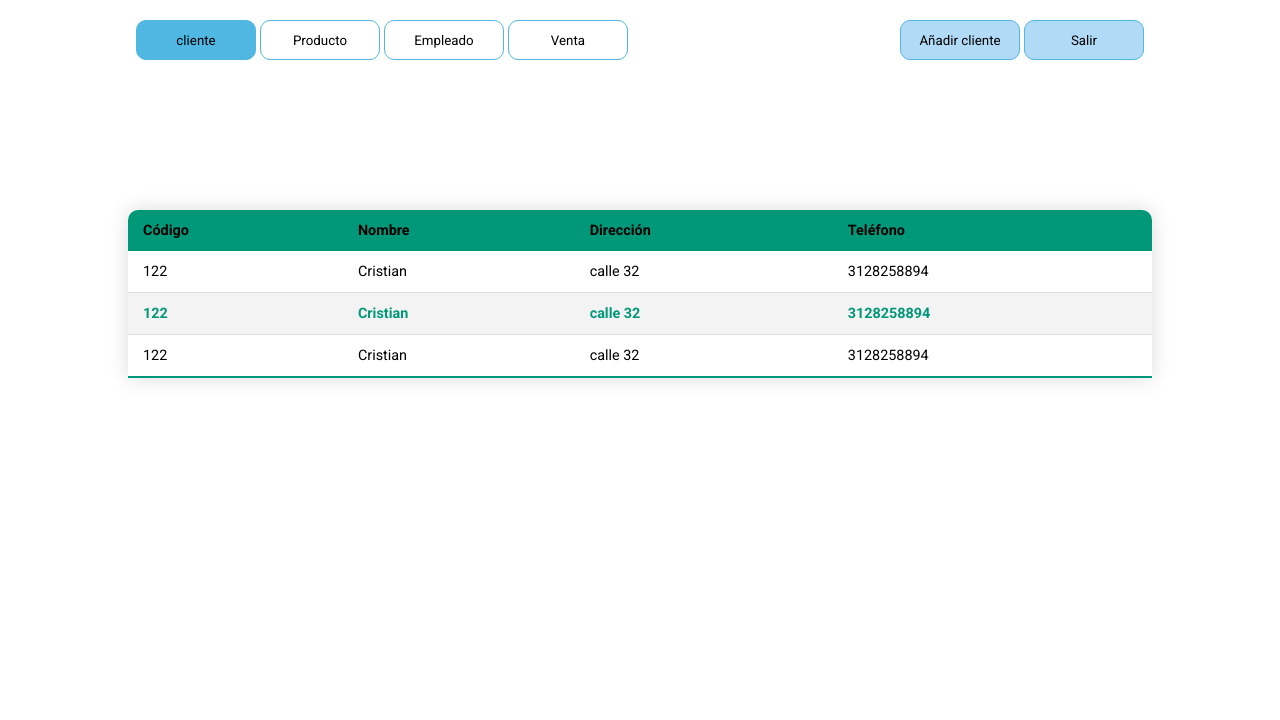
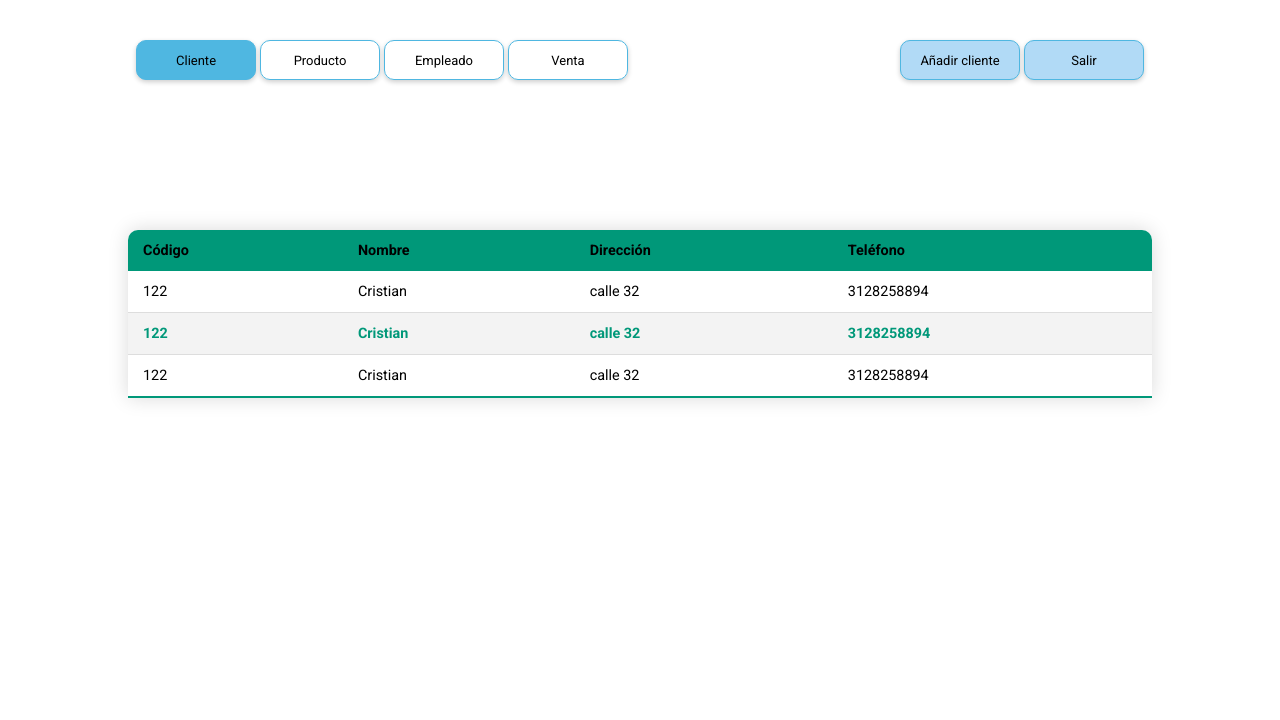
Before and after one commit to CristianPaezDev/proyecto_jhon.io, a plain HTML site: page cliente.html in a window 1280 px wide. Shown: the part 80-800 px from the top of the page. Drawn offline with Linux system fonts and the light colour scheme.

Commit message:
arreglo botones

```diff
--- a/botones.css
+++ b/botones.css
@@ -1,4 +1,8 @@
 @import url('https://fonts.googleapis.com/css2?family=Roboto:wght@300;400;700&family=Varela+Round&display=swap');
+
+*{
+  box-sizing: border-box;
+}
 
 :root{
     --color-header: #C2E5F5;
@@ -21,22 +25,29 @@
 }
 
 .botones{
-  margin-top: 20px;
-  height: 44px;
+  margin-top: 40px;
 }
 .botones__section--article{
   display: flex;
   justify-content: space-around;
-  align-items: center;
+
 }
 
 .botones__section--a{
   border: solid 1px var(--color-secundario);
   border-radius: 10px;
+  text-decoration: none;
+  font-size: 13px;
+  color: var(--color-letra);
   height: 40px;
+  line-height: 40px;
   width: 120px;
-  background: none;
+  display: inline-block;
+  text-align: center;
+  /* cursor: pointer; */
+  box-shadow: 0px 2px 5px rgba(0, 0, 0, 0.2);
 }
+
 
 .salir {
   text-decoration: none;
--- a/cliente.html
+++ b/cliente.html
@@ -19,15 +19,15 @@
     <section class="botones__section">
       <article class="botones__section botones__section--article">
         <div class="">
-          <button href="#" class="botones__section botones__section--a cliente">cliente</button>
-          <button href="producto.html" class="botones__section botones__section--a producto">Producto</button>
-          <button href="#" class="botones__section botones__section--a empleado">Empleado</button>
-          <button href="#" class="botones__section botones__section--a venta">Venta</button>
+          <a href="#" class="botones__section botones__section--a cliente">Cliente</a>
+          <a href="producto.html" class="botones__section botones__section--a producto">Producto</a>
+          <a href="empleado.html" class="botones__section botones__section--a empleado">Empleado</a>
+          <a href="#" class="botones__section botones__section--a venta">Venta</a>
+        </div>
 
-        </div>
         <div>
-          <button class="botones__section botones__section--a  agregar">Añadir cliente</button>
-          <button href="index.html" class="botones__section botones__section--a  salir">Salir</button>
+          <a href="" class="botones__section botones__section--a  agregar">Añadir cliente</a>
+          <a href="index.html" class="botones__section botones__section--a  salir">Salir</a>
         </div>
       </article>
     </section>
```
Also changed, not shown: empleado.html (+6 -6 lines), producto.html (+6 -6 lines).
